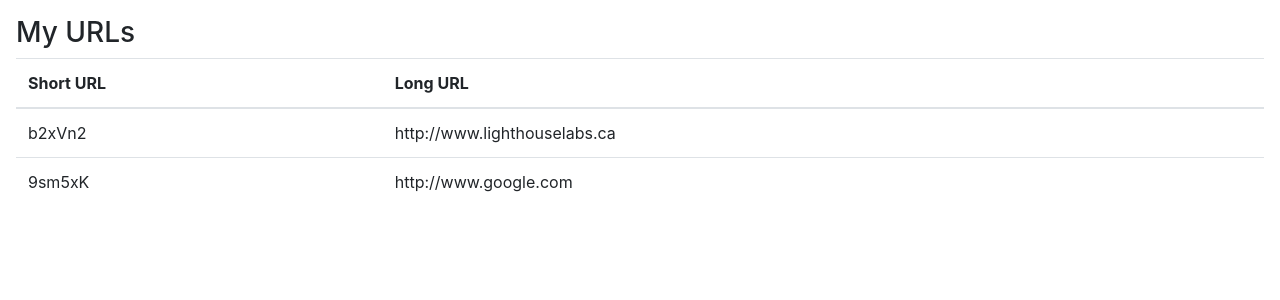
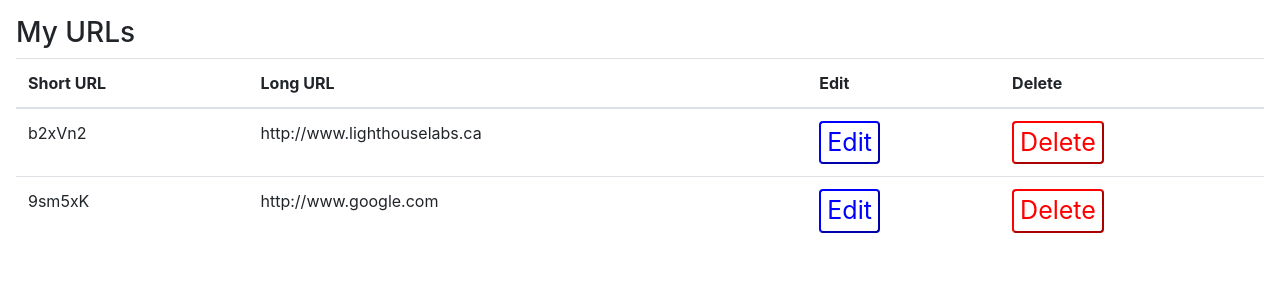
Before and after one commit to tangivan/tinyapp, a Node server app: page /urls in a window 1280 px wide. Shown: the part 56-356 px from the top of the page. Run offline with Node 20, Linux system fonts and the light colour scheme; some libraries are stand-ins or nearby versions.

Commit message:
Update templates to show Edit and delete buttons, as well as the forms to edit existing links

```diff
--- a/views/urls_index.ejs
+++ b/views/urls_index.ejs
@@ -20,6 +20,8 @@
           <tr>
             <th scope="col">Short URL</th>
             <th scope="col">Long URL</th>
+            <th scope="col">Edit</th>
+            <th scope="col">Delete</th>
           </tr>
         </thead>
         <tbody>
@@ -30,6 +32,28 @@
               </td>
               <td>
                 <%= urls[url] %>
+              </td>
+              <td>
+                <form method="GET" action="/urls/<%= url %>/">
+                  <button type="submit" style="color: blue;
+                        background-color: transparent;
+                        font-size: 25px;
+                        border-radius: 4px;
+                        border-color: blue;
+                        box-shadow: none;">
+                    Edit</button>
+                </form>
+              </td>
+              <td>
+                <form method="POST" action="/urls/<%= url %>/delete">
+                  <button type="submit" style="color: red;
+                        background-color: transparent;
+                        font-size: 25px;
+                        border-radius: 4px;
+                        border-color: red;
+                        box-shadow: none;">
+                    Delete</button>
+                </form>
               </td>
             </tr>
             <% } %>
```
Also changed, not shown: views/urls_show.ejs (+10 -0 lines).
